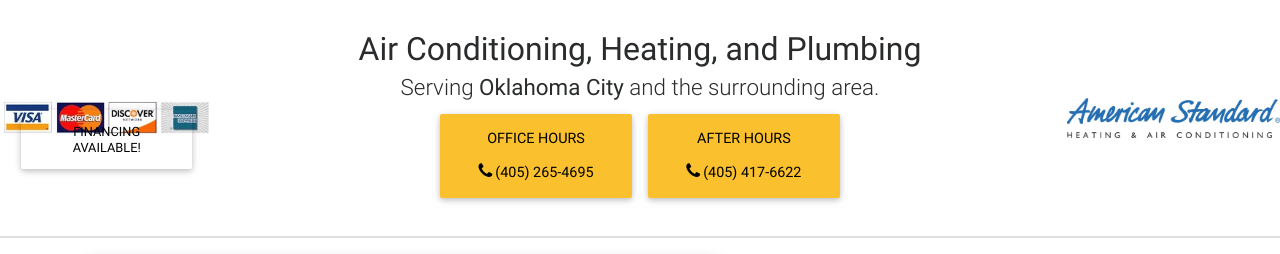
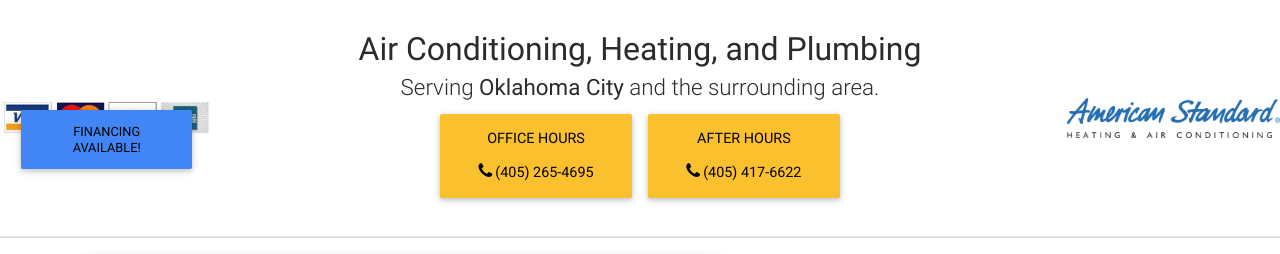
Before and after one commit to oklajosh/LieberMech, a plain HTML site: page index.html in a window 1280 px wide. Shown: the part 546-800 px from the top of the page. Drawn offline with Linux system fonts and the light colour scheme.

Commit message:
Update index.html

```diff
--- a/index.html
+++ b/index.html
@@ -74,7 +74,7 @@
 					<br>
 					<br>
 					<br>
-					<a href="https://www.oklahomacentral.org/?Cabinet=Main&Drawer=Personal&Folder=Loans&SubFolder=Heating+and+Air+" class="btn btn-blue" style="color:#000!important;">Financing Available!</a>
+					<a href="https://www.oklahomacentral.org/?Cabinet=Main&Drawer=Personal&Folder=Loans&SubFolder=Heating+and+Air+" class="btn btn-primary" style="color:#000!important;">Financing Available!</a>
 				</div>
 				<div class="col-lg-8">
 					<div class="text-center text-align-center">
```
